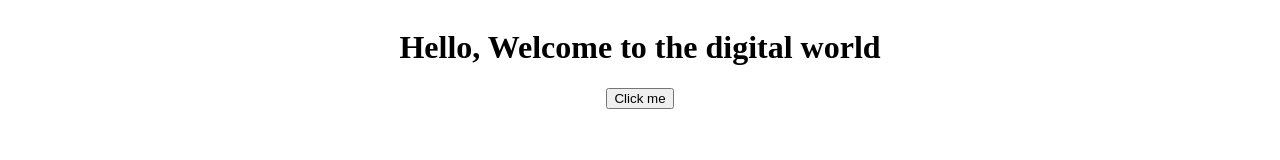
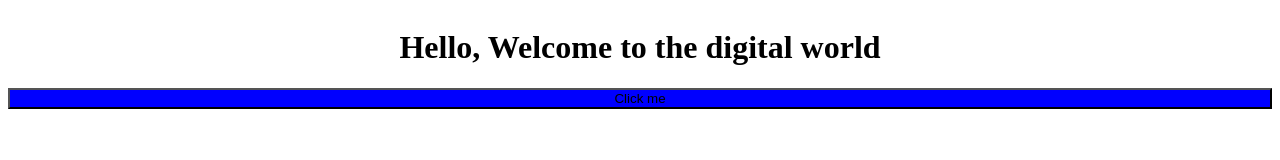
Before and after one commit to shibin-s2003/Project1, a plain HTML site: page index.html in a window 1280 px wide. Drawn offline with Linux system fonts and the light colour scheme.

Commit message:
Update index.html

```diff
--- a/index.html
+++ b/index.html
@@ -11,6 +11,10 @@
             align-items: center;
             text-align: center;
         }
+         button{
+            width: 100%;
+            background-color: blue;
+        }
     </style>
 </head>
 <body>
```
